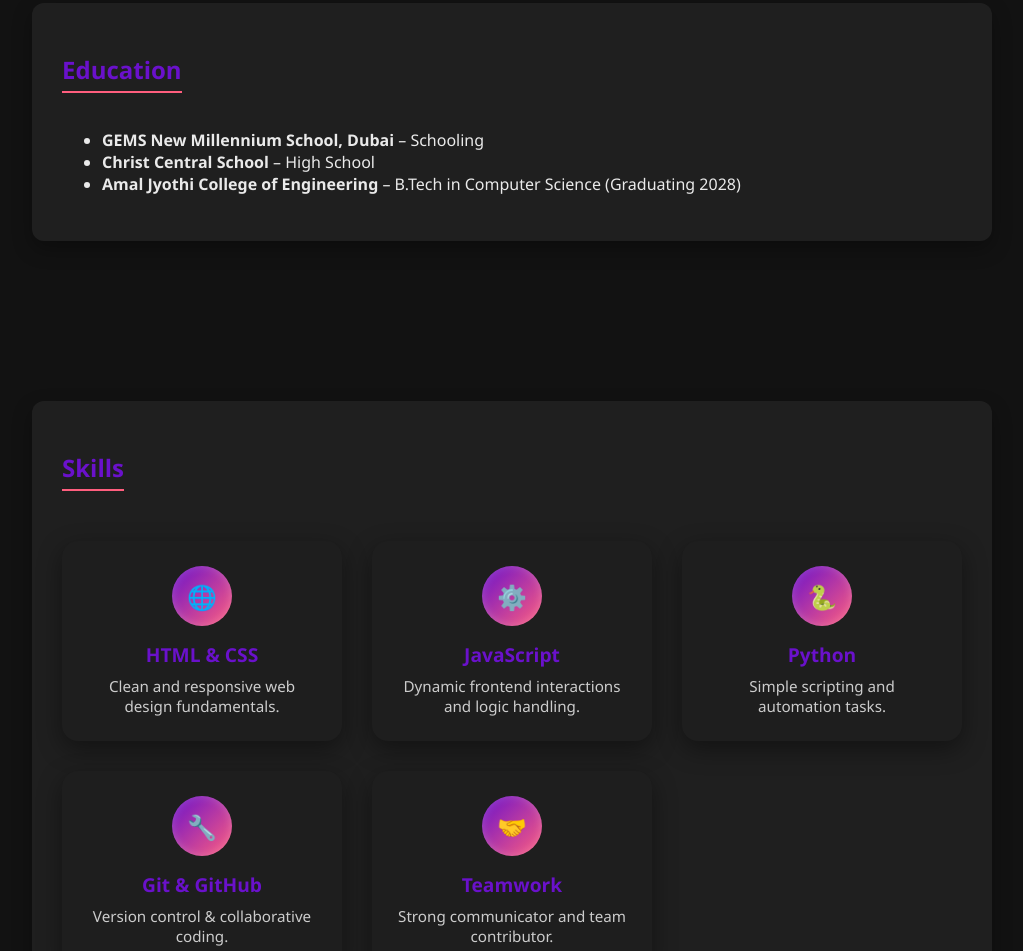
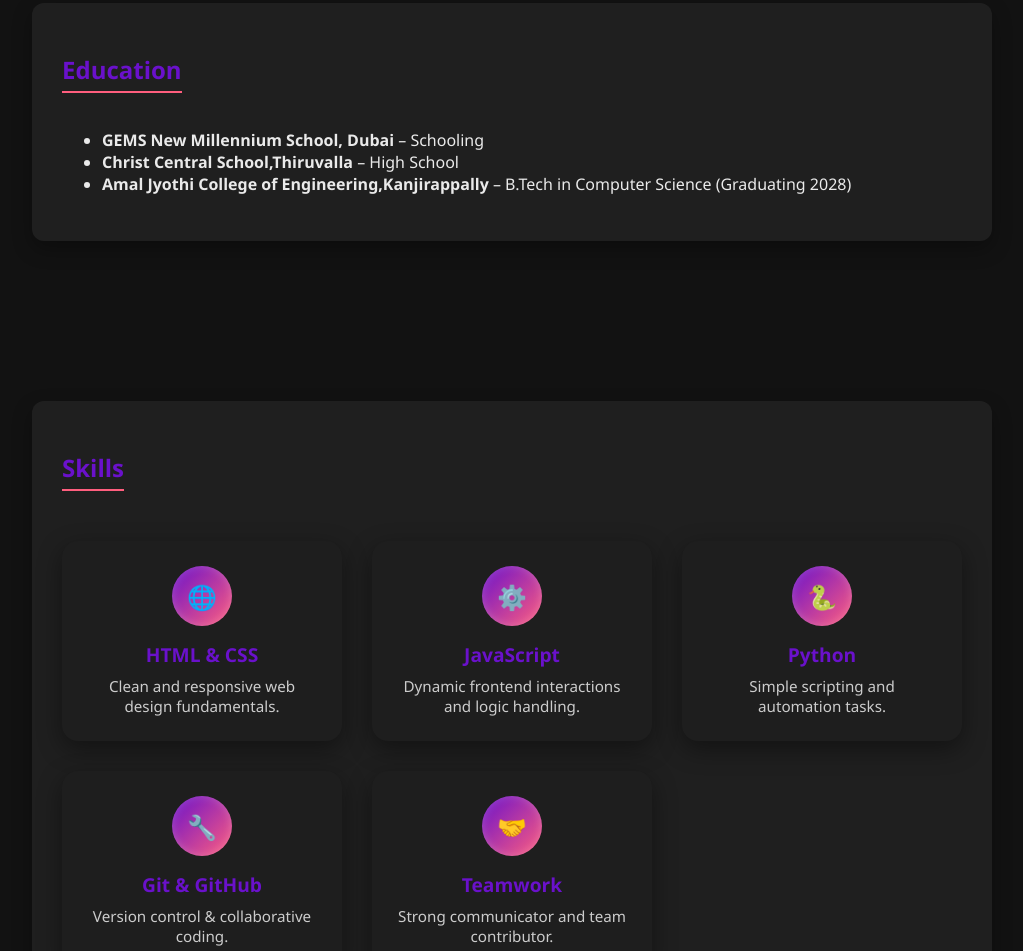
Before and after one commit to win-coder348/Personal-Website, a plain HTML site: page index.html in a window 1280 px wide. Shown: the part 890-1841 px from the top of the page, without its empty margins (128-1151 px from the left). Drawn offline with Linux system fonts and the light colour scheme.

Commit message:
Update index.html

```diff
--- a/index.html
+++ b/index.html
@@ -33,8 +33,8 @@
       <h2>Education</h2>
       <ul>
         <li><strong>GEMS New Millennium School, Dubai</strong> – Schooling</li>
-        <li><strong>Christ Central School</strong> – High School</li>
-        <li><strong>Amal Jyothi College of Engineering</strong> – B.Tech in Computer Science (Graduating 2028)</li>
+        <li><strong>Christ Central School,Thiruvalla</strong> – High School</li>
+        <li><strong>Amal Jyothi College of Engineering,Kanjirappally</strong> – B.Tech in Computer Science (Graduating 2028)</li>
       </ul>
     </div>
   </section>
```
